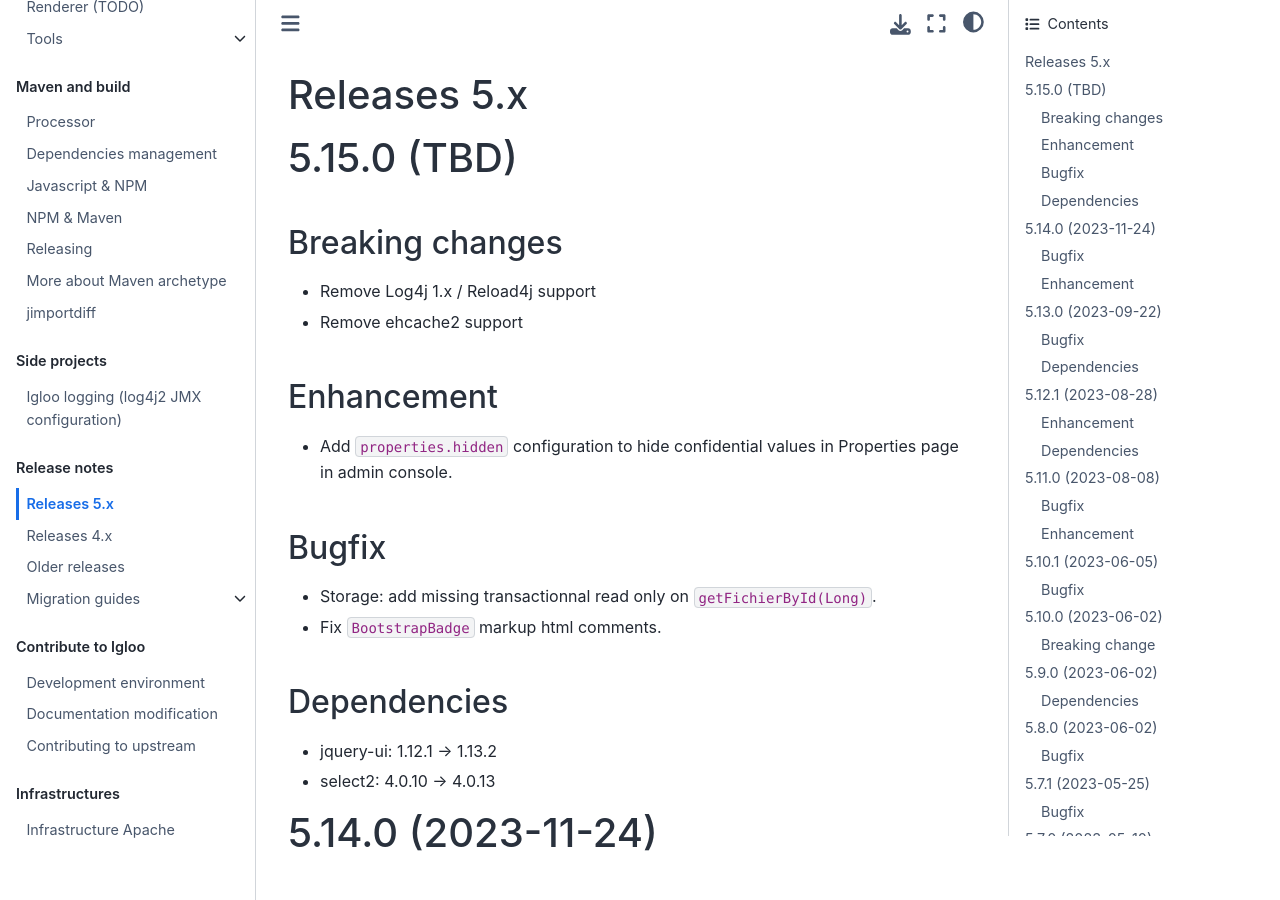
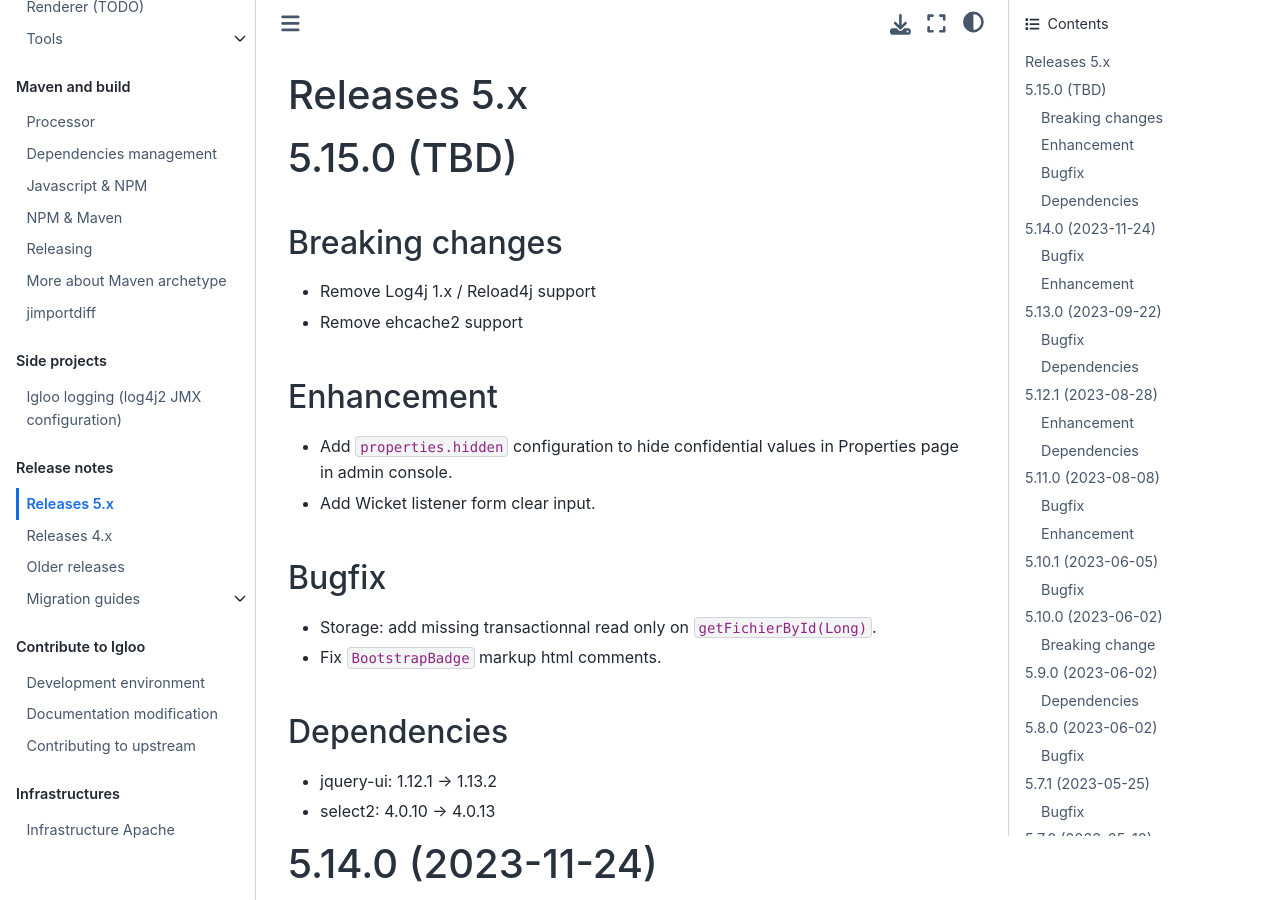
Before and after one commit to igloo-project/igloo-doc, a Sphinx documentation site: the page built from source/release-notes/releases-5.x.md, in a window 1280 px wide and 900 px high. Built offline with Sphinx 7.4.7 and the Sphinx Book theme 1.1.4, drawn with Linux system fonts in a browser that asks for light colours.

Commit message:
Changelog 5.15.0

```diff
--- a/source/release-notes/releases-5.x.md
+++ b/source/release-notes/releases-5.x.md
@@ -13,6 +13,7 @@
 
 * Add `properties.hidden` configuration to hide confidential values in Properties page
   in admin console.
+* Add Wicket listener form clear input.
 
 ## Bugfix
 
```
